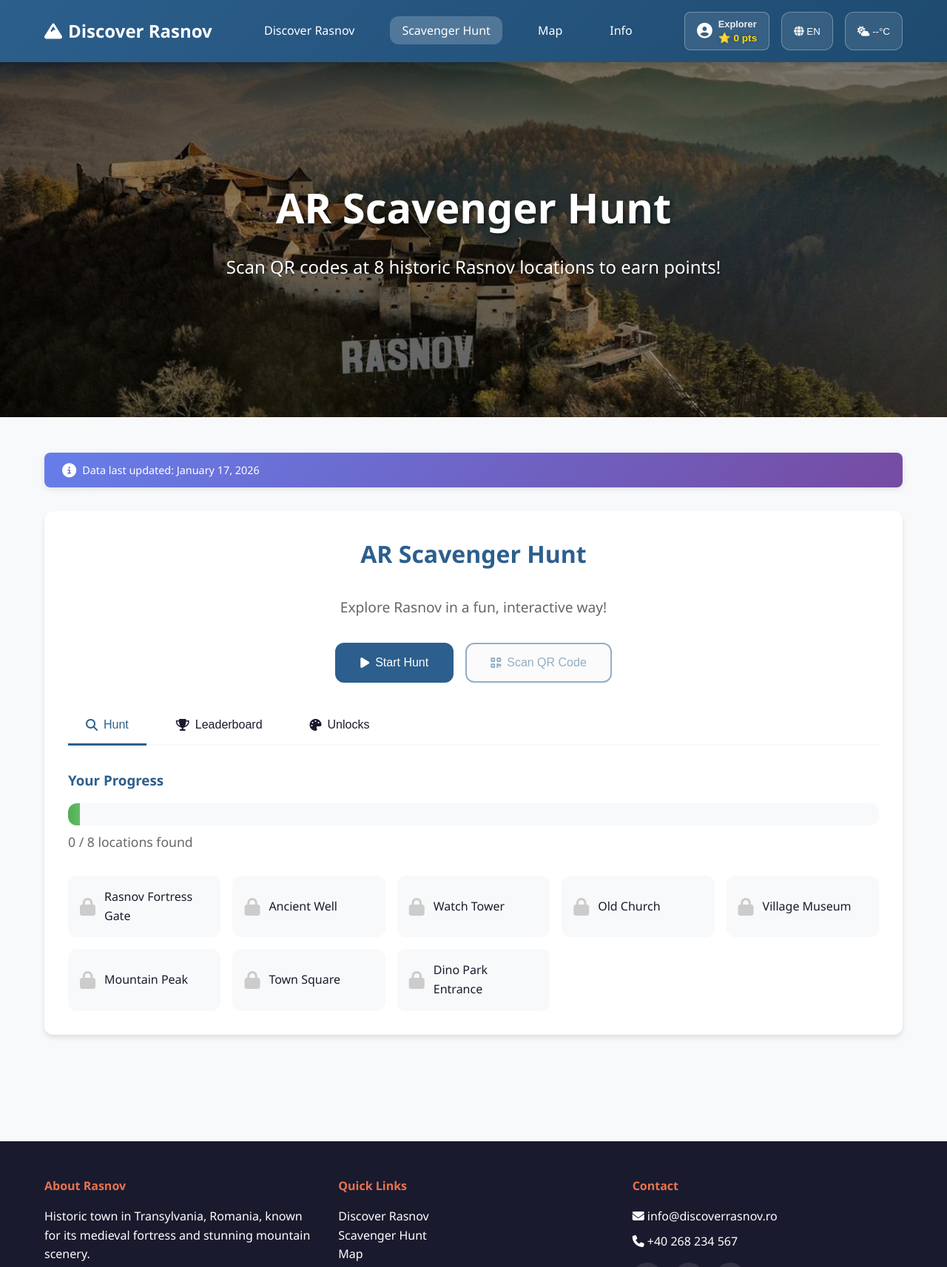
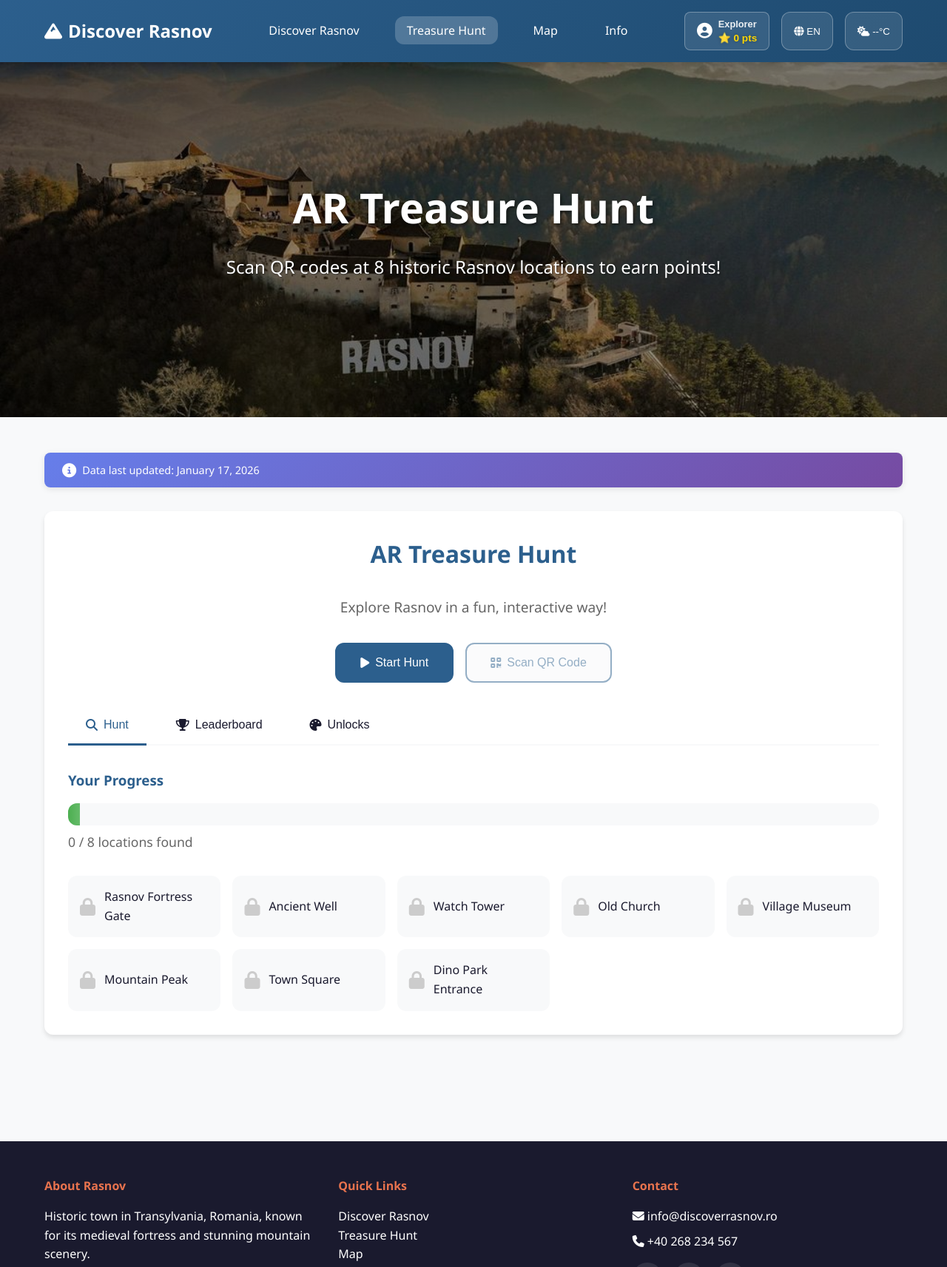
Before and after one commit to JWalker899/testsite, a website: page hunt.html in a window 1280 px wide. Shown: the top 1713 px of the page at 74% size. Drawn offline with nearby package versions, Linux system fonts and the light colour scheme; no server answers.

Commit message:
Rename "Scavenger Hunt" to "Treasure Hunt" across documentation and code for consistency

```diff
--- a/hunt.html
+++ b/hunt.html
@@ -3,8 +3,8 @@
 <head>
     <meta charset="UTF-8">
     <meta name="viewport" content="width=device-width, initial-scale=1.0">
-    <meta name="description" content="AR Scavenger Hunt - Discover 8 historic locations in Rasnov, Romania">
-    <title>Scavenger Hunt | Discover Rasnov</title>
+    <meta name="description" content="AR Treasure Hunt - Discover 8 historic locations in Rasnov, Romania">
+    <title>Treasure Hunt | Discover Rasnov</title>
     <link rel="icon" type="image/png" href="images/icon.png">
     <link rel="stylesheet" href="styles.css">
     <link rel="stylesheet" href="https://cdnjs.cloudflare.com/ajax/libs/font-awesome/6.4.0/css/all.min.css">
@@ -24,7 +24,7 @@
                     </button>
                     <ul class="nav-list">
                         <li><a href="index.html" class="nav-link">Discover Rasnov</a></li>
-                        <li><a href="hunt.html" class="nav-link">Scavenger Hunt</a></li>
+                        <li><a href="hunt.html" class="nav-link">Treasure Hunt</a></li>
                         <li><a href="index.html#map" class="nav-link">Map</a></li>
                         <li><a href="index.html#info" class="nav-link">Info</a></li>
                     </ul>
@@ -52,7 +52,7 @@
     <!-- Hero Section -->
     <section class="hero">
         <div class="hero-content">
-            <h2 class="hero-title">AR Scavenger Hunt</h2>
+            <h2 class="hero-title">AR Treasure Hunt</h2>
             <p class="hero-subtitle">Scan QR codes at 8 historic Rasnov locations to earn points!</p>
         </div>
         <div class="hero-overlay"></div>
@@ -69,7 +69,7 @@
         <div class="container">
             <section class="ar-section" id="ar-mode">
                 <div class="section-header">
-                    <h2 class="section-title">AR Scavenger Hunt</h2>
+                    <h2 class="section-title">AR Treasure Hunt</h2>
                     <p class="section-subtitle">Explore Rasnov in a fun, interactive way!</p>
                 </div>
 
@@ -231,7 +231,7 @@
                                 <div class="scanner-frame"></div>
                             </div>
                         </div>
-                        <p class="help-text">Point your camera at a QR code at any scavenger hunt location</p>
+                        <p class="help-text">Point your camera at a QR code at any treasure hunt location</p>
                     </div>
                 </div>
 
@@ -243,7 +243,7 @@
                         </div>
                         <h3 id="welcome-title">Welcome to Rasnov!</h3>
                         <p id="welcome-message-en" class="welcome-lang-block">
-                            You found your first scavenger location!<br>
+                            You found your first treasure hunt location!<br>
                             To continue the hunt, visit <strong id="welcome-next-en"></strong> next and scan the code!
                         </p>
                         <p id="welcome-message-ro" class="welcome-lang-block welcome-ro">
@@ -360,7 +360,7 @@
                     <h4>Quick Links</h4>
                     <ul>
                         <li><a href="index.html">Discover Rasnov</a></li>
-                        <li><a href="hunt.html">Scavenger Hunt</a></li>
+                        <li><a href="hunt.html">Treasure Hunt</a></li>
                         <li><a href="index.html#map">Map</a></li>
                         <li><a href="index.html#info">Info</a></li>
                     </ul>
```
Also changed, not shown: index.html (+2 -2 lines), README.md, script.js.
